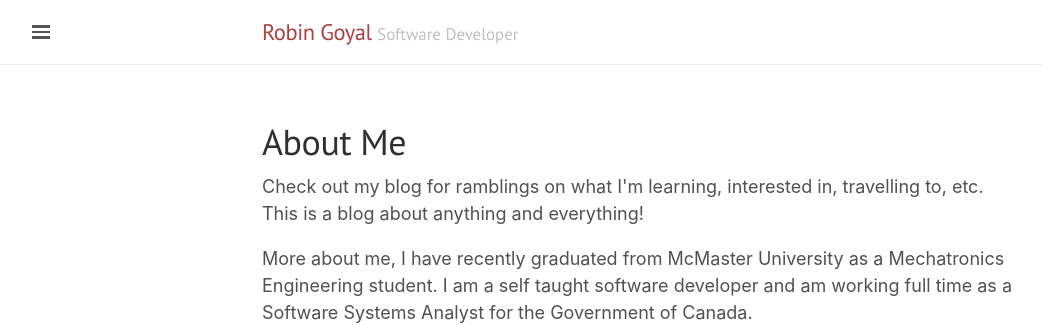
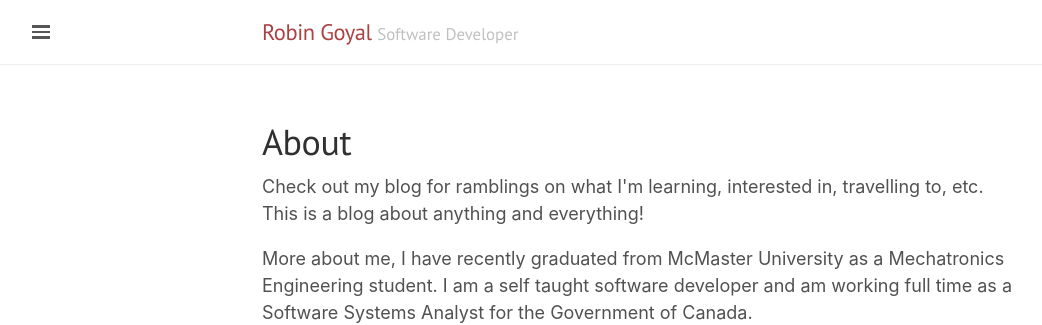
Before and after one commit to robgoyal/robgoyal.github.io, a Jekyll site: the page built from about.md, in a window 1280 px wide. Shown: the top 325 px of the page, without its empty margins (0-1042 px from the left). Built offline with Jekyll 4.4.1, drawn with Linux system fonts in a browser that asks for light colours; nearby versions of some CDN libraries.

Commit message:
Removed weight for tag/archive dates, removed Me in About me

```diff
--- a/about.md
+++ b/about.md
@@ -1,6 +1,6 @@
 ---
 layout: page
-title: About Me
+title: About
 description:
 permalink: /about/
 ---
--- a/public/css/main.css
+++ b/public/css/main.css
@@ -194,5 +194,4 @@
 
 .monospace-date {
   font-family: "Courier New", Courier, monospace;
-  font-weight: 550;
 }
```
